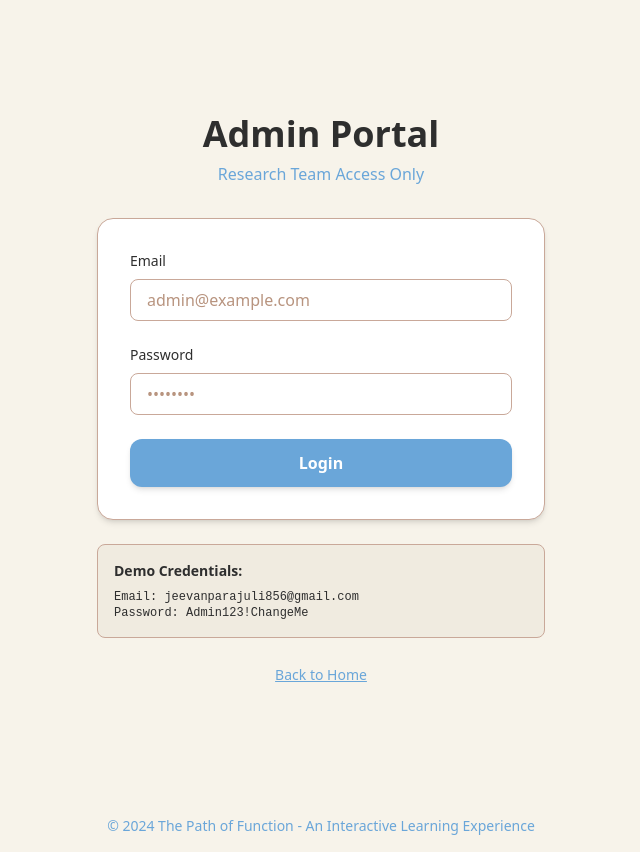
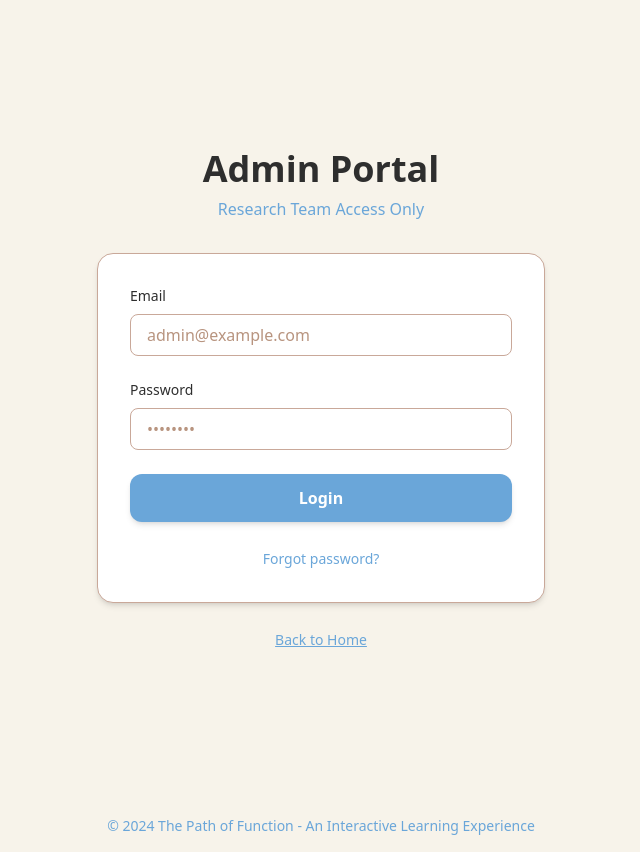
Before and after one commit to jeevanparajuli856/The-Path-Of-Function, a Next.js app in the folder frontend/: page /admin/login in a window 1280 px wide. Shown: the whole page, without its empty margins (319-959 px from the left). Built offline with nearby package versions, Linux system fonts and the light colour scheme.

Commit message:
feat: add "Forgot password?" button to Admin Login page

```diff
--- a/frontend/app/admin/login/page.tsx
+++ b/frontend/app/admin/login/page.tsx
@@ -99,14 +99,18 @@ export default function AdminLoginPage() {
                 'Login'
               )}
             </button>
+
+            {/* Forgot Password */}
+            <div className="text-center">
+              <button
+                type="button"
+                onClick={() => alert('Please contact the system administrator to reset your password.')}
+                className="text-sm text-[#6AA6D9] hover:text-[#4A8CC4] transition duration-200"
+              >
+                Forgot password?
+              </button>
+            </div>
           </form>
-        </div>
-
-        {/* Demo Credentials Info */}
-        <div className="mt-6 bg-[#F0EBE0] border border-[#C9A899] rounded-lg p-4 text-sm text-[#2E2E2E]">
-          <p className="font-semibold mb-2">Demo Credentials:</p>
-          <p className="font-mono text-xs">Email: jeevanparajuli856@gmail.com</p>
-          <p className="font-mono text-xs">Password: Admin123!ChangeMe</p>
         </div>
 
         {/* Back Button */}
```
